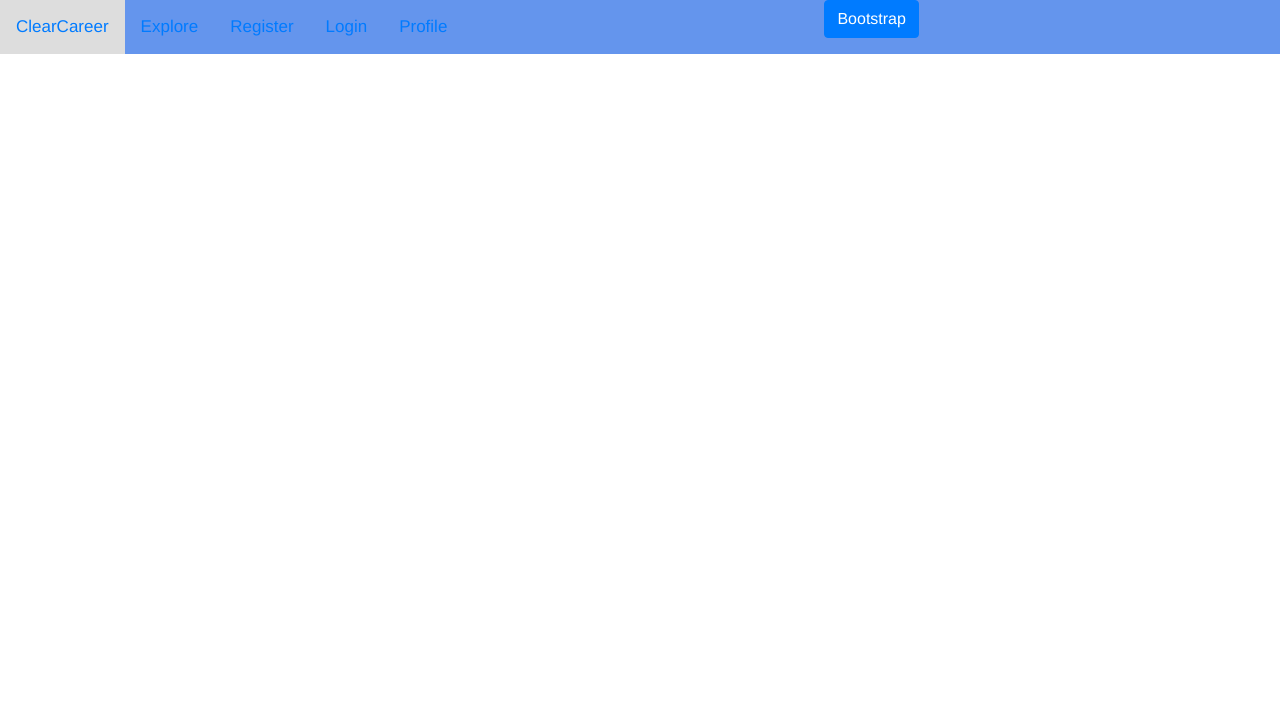
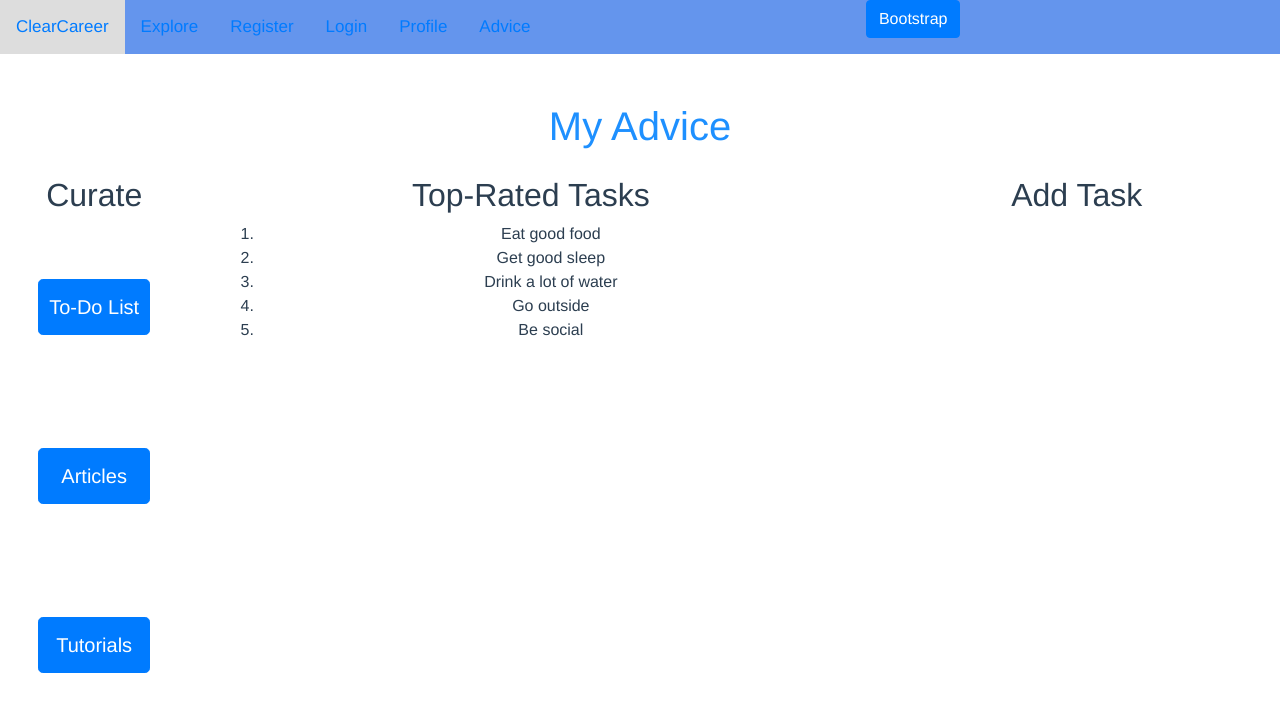
Before and after one commit to jerrylanning/clear-career, a Vue app: page /advice in a window 1280 px wide. Shown: the top 712 px of the page. Built offline with nearby package versions, Linux system fonts and the light colour scheme.

Commit message:
My advice

```diff
--- a/src/components/NavBar.vue
+++ b/src/components/NavBar.vue
@@ -5,6 +5,7 @@
         <div><router-link to="/register">Register</router-link></div>
         <div><router-link to="/login">Login</router-link></div>
         <div><router-link to="/profile">Profile</router-link></div>
+        <div><router-link to="/advice">Advice</router-link></div>
         <!--This is an example of bootstrap. In the class name of this button we add 'btn' which specifies this is
         a bootstrap button, and we add a second class called btn-primary to add the blue styling so we don't have to
         do this manually-->
--- /dev/null
+++ b/src/components/pages/Advice.vue
@@ -0,0 +1,82 @@
+<template>
+    <div class="advice-container">
+        <h1 class="heading"> My Advice </h1>
+        <div class="row">
+            <div id="curate-column"
+                 class="col-2">
+                <h2>Curate</h2>
+                <button id="to-do-button"
+                        class="btn btn-lg btn-primary"
+                        type="button">
+                    To-Do List
+                </button>
+                <button id="articles-button"
+                        class="btn btn-lg btn-primary"
+                        type="button">
+                    Articles
+                </button>
+                <button id="tutorials-button"
+                        class="btn btn-lg btn-primary"
+                        type="button">
+                    Tutorials
+                </button>
+            </div>
+            <div id="tasks-column"
+                 class="col-6">
+                <h2>Top-Rated Tasks</h2>
+                <ol>
+                    <li>
+                        <div>
+
+                        </div>
+                        Eat good food</li>
+                    <li>Get good sleep</li>
+                    <li>Drink a lot of water</li>
+                    <li>Go outside</li>
+                    <li>Be social</li>
+                </ol>
+            </div>
+            <div id="add-task-column"
+                 class="col-4">
+                <h2>Add Task</h2>
+            </div>
+        </div>
+    </div>
+</template>
+
+<script>
+    export default {
+        name: "Advice"
+    }
+</script>
+
+
+<style scoped>
+    .advice-container {
+        width: 100vw;
+    }
+
+    .heading {
+        margin-top: 2%;
+        margin-bottom: 2%;
+    }
+
+    #curate-column {
+        width: 20%;
+        height: 100%;
+    }
+    #tasks-column {
+        width: 45%;
+    }
+    #add-task-column {
+        width: 35%;
+    }
+
+    #curate-column > button {
+        width: 112px;
+        height: 56px;
+        padding: 8px;
+        margin: 30% 0px;
+    }
+
+</style>
--- a/src/components/pages/Login.vue
+++ b/src/components/pages/Login.vue
@@ -1,6 +1,6 @@
 <template>
     <div class="login-container">
-        <h1 class="heading"> Login</h1>
+        <h1 class="heading"> Login </h1>
         <div>
             <StandardForm
                     heading="Username"
--- a/src/routes.js
+++ b/src/routes.js
@@ -3,6 +3,7 @@ import Register from './components/pages/Register.vue';
 import Login from './components/pages/Login.vue';
 import Profile from './components/pages/Profile';
 import Explore from './components/pages/Explore';
+import Advice from './components/pages/Advice';
 
 // This file is where we wil add routes, if you ever need to add a route first you must add it here.
 const routes = [
@@ -10,7 +11,8 @@ const routes = [
     { path: '/register', component: Register },
     { path: '/login', component: Login },
     { path: '/profile', component: Profile},
-    { path: '/explore', component: Explore}
+    { path: '/explore', component: Explore},
+    { path: '/advice', component: Advice}
 ];
 
 export default routes;
```
